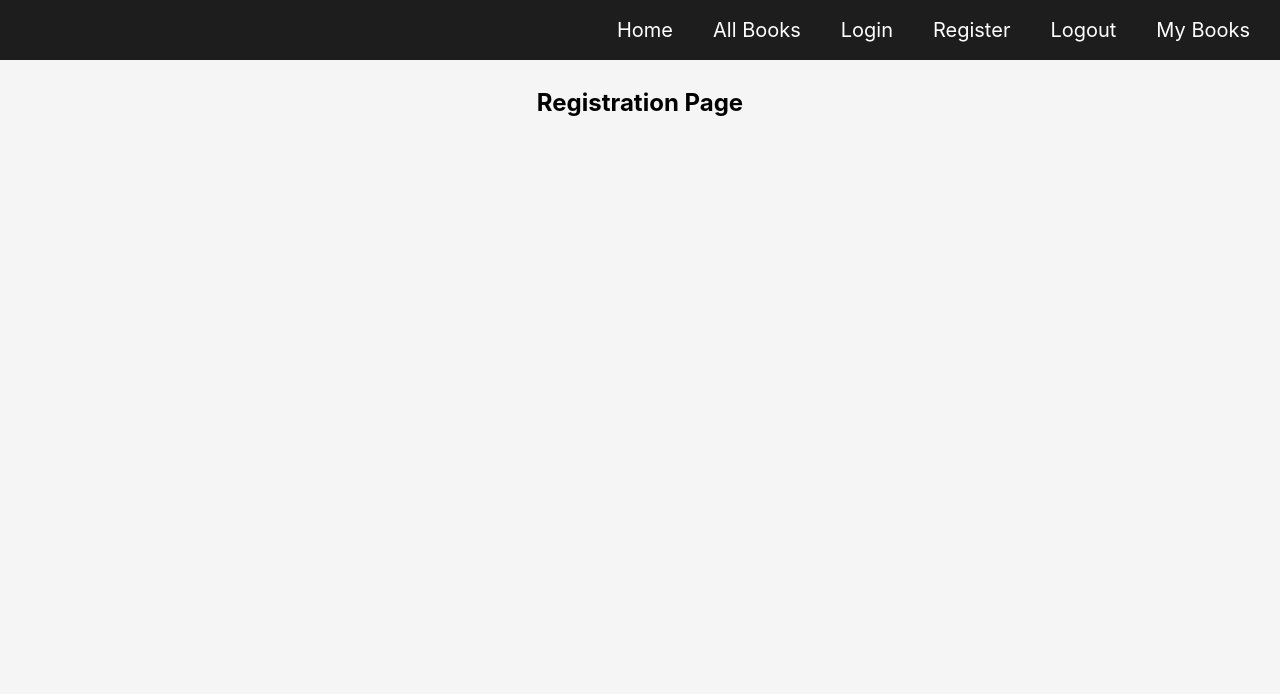
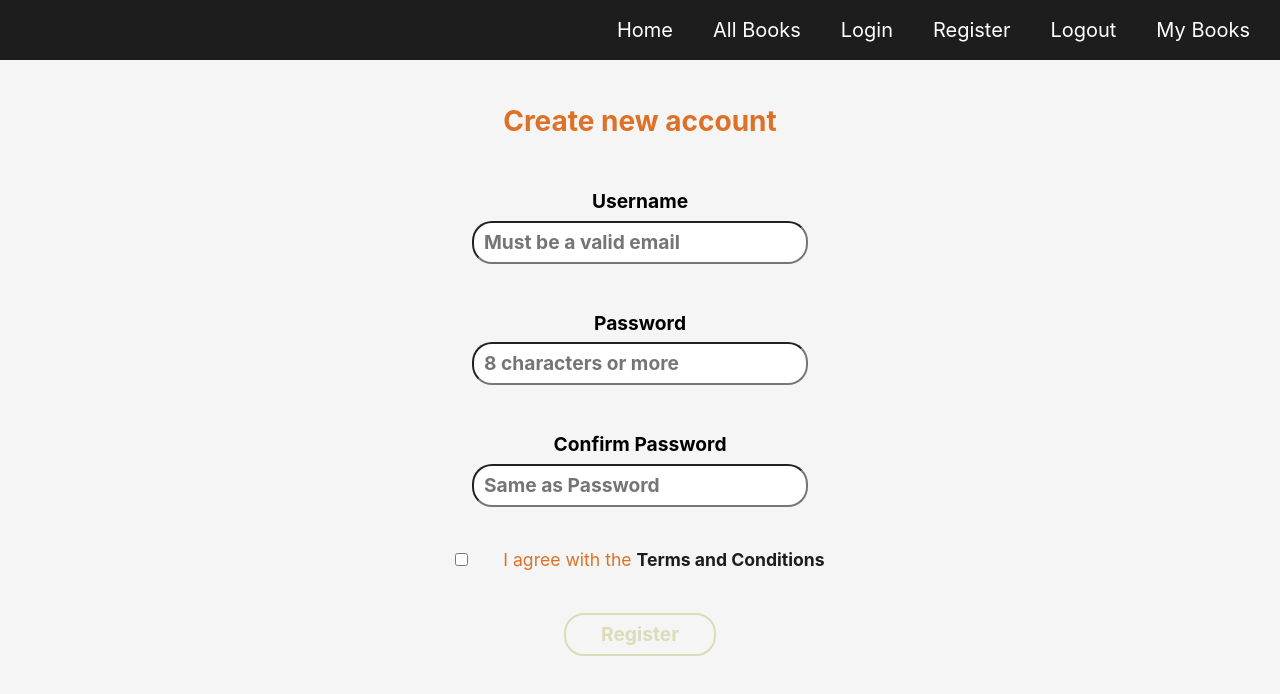
Before and after one commit to VladimirKolarov/SoftUni-Library-Project-React, a React (Create React App) app in the folder project/: page /register in a window 1280 px wide. Shown: the top 694 px of the page. Built offline with nearby package versions, Linux system fonts and the light colour scheme.

Commit message:
Register page

```diff
--- a/project/src/App.css
+++ b/project/src/App.css
@@ -1,19 +1,21 @@
-:root{
-  --white:#fff;
-  --beige:#dcdbba;
-  --light-orange:#ee8d40;
-  --dark-orange:#dd7128;
-  --black:#1d1d1d;
+:root {
+  --white: #fff;
+  --beige: #dcdbba;
+  --light-orange: #ee8d40;
+  --dark-orange: #dd7128;
+  --black: #1d1d1d;
   --light-beige: #f5f5f5;
+
+  background-color: var(--light-beige);
+
 }
-
 
 .App {
   text-align: center;
 }
 
-.App .Main{
-  height: calc(100vh - 3em) ;
-  background-color: var(--light-beige);
-  padding: 25px;
+.App .Main {
+  min-height: calc(100vh - 3em);
+  /* background-color: var(--light-beige); */
+  padding: 0;
 }
--- a/project/src/App.js
+++ b/project/src/App.js
@@ -6,6 +6,8 @@ import { Routes, Route } from "react-router-dom";
 import { Header } from './components/Header/Header';
 import { Books } from './components/Books/Books.js';
 import { Login } from './components/Login/Login.js'
+import { Register } from './components/Register/Register';
+
 
 
 function App() {
@@ -21,7 +23,7 @@ function App() {
                     <Route path="/allbooks" element={<Books />} />
                     <Route path="/login" element={<Login />} />
                     <Route path="/Logout" element={<h2> Logout</h2>} />
-                    <Route path="/register" element={<h2> Registration Page</h2>} />
+                    <Route path="/register" element={<Register/>} />
                     <Route path="/mybooks" element={<h2> My Books</h2>} />
                     <Route path="*" element={<h2> 404 Page Not Found</h2>} />
 
--- a/project/src/components/Login/Login.js
+++ b/project/src/components/Login/Login.js
@@ -1,12 +1,13 @@
+import "./Login.css"
+
 import { useState } from "react";
-import "./Login.css"
 
 export const Login = () => {
 
     const [user, setUser] = useState({});
 
     const changeHandler = (e) => {
-        setUser (oldState => ({...oldState, [e.target.name]: e.target.value}))
+        setUser(oldState => ({ ...oldState, [e.target.name]: e.target.value }))
     };
 
 
@@ -17,6 +18,7 @@ export const Login = () => {
     }
 
     return (
+        <div className="Login-container">
             <form onSubmit={submitHandler} className="Login">
 
                 <label htmlFor="username"> Username</label>
@@ -42,5 +44,6 @@ export const Login = () => {
                 <button>Login</button>
 
             </form>
+        </div>
     )
 }
--- /dev/null
+++ b/project/src/components/Register/Register.css
@@ -0,0 +1,88 @@
+.App .Main .Register-container {
+    /* position: absolute; */
+    max-width: 90%;
+    margin-right: auto;
+    margin-left: auto;
+    padding-top: 0px;
+
+}
+
+.App .Main .Register-container .Register {
+    max-width: 70%;
+    border-radius: 20px;
+    margin: auto;
+
+}
+
+.App .Main .Register-container .Register h2 {
+    padding-top: 40px;
+    font-size: 1.75em;
+    color: var(--dark-orange);
+}
+
+.App .Main .Register-container .Register label,
+.App .Main .Register input {
+    display: block;
+    margin: auto;
+    border-radius: 20px;
+    color: var(--balck);
+    font-size: 1.2em;
+    font-weight: 700;
+    padding: 5px 10px;
+    cursor: text;
+}
+
+.App .Main .Register-container .Register label {
+    margin-top: 40px;
+}
+
+.App .Main .Register-container .Register button {
+    background-color: transparent;
+    color: var(--dark-orange);
+    font-size: 1.2em;
+    font-weight: 700;
+    padding: 5px 35px;
+    margin: 40px 0;
+    border-radius: 20px;
+    border: 2px solid var(--light-orange);
+    cursor: pointer;
+}
+
+.App .Main .Register-container .Register button:enabled:hover {
+    background-color: var(--dark-orange);
+    color: var(--balck);
+    border-color: var(--black);
+}
+
+.App .Main .Register-container .Register button:disabled {
+    color: var(--beige);
+    border-color: var(--beige);
+    cursor: default;
+}
+
+.App .Main .Register-container .Register .Tac-check {
+    cursor: default;
+    margin-top: 40px;
+    color: var(--dark-orange);
+    font-size: 1.1em;
+}
+
+.App .Main .Register-container .Register .Tac-check input {
+    cursor: pointer;
+    display: inline;
+    margin-right: 35px;
+}
+
+.App .Main .Register-container .Register .Tac-check div {
+    display: inline;
+}
+
+.App .Main .Register-container .Register .Tac-check div span {
+    font-weight: 700;
+    cursor: pointer;
+    color: var(--black);
+}
+
+.App .Main .Register-container .Register .Tac-check div span:hover {
+    color: var(--dark-orange);
+}
--- /dev/null
+++ b/project/src/components/Register/Register.js
@@ -0,0 +1,92 @@
+import "./Register.css";
+
+import { useState } from "react";
+
+import { Tac } from "./Tac/Tac";
+import { isValidRegister } from "../../services/validator";
+
+export const Register = () => {
+
+    const [user, setUser] = useState({});
+    const [showTac, setShowTac] = useState(false);
+
+    const changeHandler = (e) => {
+        setUser(oldState => ({
+            ...oldState,
+            [e.target.name]: e.target.type === "checkbox" ? e.target.checked : e.target.value
+        }));
+    }
+
+    const tacClickHandler = () => {
+        setShowTac(oldState => !oldState);
+    }
+
+    const submitHandler = (e) => {
+        e.preventDefault();
+        console.log(user);
+
+        console.log("Username validator passed", isValidRegister.Username(user.username));
+        console.log("Password validator passed: ", isValidRegister.Password(user.password));
+        console.log("Confirm Password validator passed: ", isValidRegister.ConfirmPassword(user.password, user.confirmPassword));
+    }
+
+
+    return (
+
+        <div className="Register-container">
+
+            {showTac ? <Tac tacClickHandler={tacClickHandler} /> : undefined}
+
+            <form onSubmit={submitHandler} className="Register">
+
+
+                <h2>Create new account</h2>
+
+                <label htmlFor="username"> Username</label>
+                <input
+                    id="username"
+                    type="text"
+                    name="username"
+                    placeholder="Must be a valid email"
+                    onChange={changeHandler}
+                    value={user.username || ""}
+                />
+
+                <label htmlFor="password"> Password</label>
+                <input
+                    id="password"
+                    type="password"
+                    name="password"
+                    placeholder="8 characters or more"
+                    onChange={changeHandler}
+                    value={user.password || ""}
+                />
+
+                <label htmlFor="confirmPassword"> Confirm Password</label>
+                <input
+                    id="confirmPassword"
+                    type="password"
+                    name="confirmPassword"
+                    placeholder="Same as Password"
+                    onChange={changeHandler}
+                    value={user.confirmPassword || ""}
+                />
+
+                <div className="Tac-check">
+                    <input
+                        id="tac"
+                        type="checkbox"
+                        name="tac"
+                        onChange={changeHandler}
+                        value={user.tac || false}
+                    />
+                    <div >I agree with the <span onClick={tacClickHandler}>Terms and Conditions</span></div>
+                </div>
+
+                <button disabled = {!user.tac}>Register</button>
+
+            </form>
+
+        </div>
+    )
+}
--- /dev/null
+++ b/project/src/components/Register/Tac/Tac.css
@@ -0,0 +1,49 @@
+.App .Main .Tac-container {
+    position: absolute;
+    background-color: rgba(0, 0, 0, 0.3);
+    color: var(--light-orange);
+    min-height: 100%;
+    max-width: 100%;
+    margin-left: auto;
+    margin-right: auto;
+    left: 0;
+    right: 0;
+}
+
+.App .Main .Tac-container .Tac-article {
+    background-color: var(--light-orange);
+    color: var(--black);
+    width: 70%;
+    margin: 20px auto;
+    padding: 40px 90px;
+    border-radius: 40px;
+    border: 1px solid var(--black);
+}
+
+.App .Main .Tac-container .Tac-article h3 {
+    margin-top: 10px;
+}
+
+.App .Main .Tac-container .Tac-article p {
+    text-align: left;
+    margin-top: 5px;
+}
+
+.App .Main .Tac-container .Tac-article button {
+    margin-top: 40px;
+    padding: 5px 35px;
+    font-size: 1.2em;
+    font-weight: 700;
+    background-color: var(--dark-orange);
+    border-radius: 20px;
+    border: 2px solid var(--black);
+    cursor: pointer;
+}
+
+.App .Main .Tac-container .Tac-article button:hover {
+    background-color: var(--black);
+    color: var(--light-orange);
+    border-radius: 20px;
+    border: 2px solid var(--black);
+    cursor: pointer;
+}
--- /dev/null
+++ b/project/src/components/Register/Tac/Tac.js
@@ -0,0 +1,30 @@
+import "./Tac.css"
+
+export const Tac = ({ tacClickHandler }) => {
+    return (
+
+        <div className="Tac-container">
+            <article className="Tac-article">
+
+                <h2>Terms and Conditions</h2>
+
+                <div>
+                    <p>Last updated: 21.04.2021</p>
+                    <p>Please read these Terms and Conditions ("Terms", "Terms and Conditions") carefully before registering to this website ("Website", "Service") operated by The School library ("us", "we", or "our").</p>
+                    <p>Your access to and use of the Service is conditioned on your acceptance of and compliance with these Terms. These Terms apply to all visitors, users and others who access or use the Service.</p>
+                    <p>By accessing or using the Service you agree to be bound by these Terms. If you disagree with any part of the terms then you may not access the Service.</p>
+                    <p>If you wish to purchase any product or service made available through the Service ("Purchase"), you may be asked to supply certain information relevant to your Purchase. The Purchases section is for businesses that sell online (physical or digital). For the full disclosure section, create your own Terms and Conditions.</p>
+                    <h3>Subscriptions</h3>
+                    <p>Some parts of the Service are billed on a subscription basis ("Subscription(s)"). You will be notified in advance before any billing. <br />The Subscriptions section is for SaaS businesses. For the full disclosure section, create your own Terms and Conditions.</p>
+                    <h3>Content</h3> <p>Our Service allows you to post, link, store, share and otherwise make available certain information, text, graphics, videos, or other material ("Content").The Content section is for businesses that allow users to create, edit, share, make content on their websites or apps. For the full disclosure section, create your own Terms and Conditions.</p>
+                    <h3>Links To Other Web Sites</h3> <p>Our Service may contain links to third-party web sites or services that are not owned or controlled by My Company (change this).<br />My Company (change this) has no control over, and assumes no responsibility for, the content, privacy policies, or practices of any third party web sites or services. You further acknowledge and agree that My Company (change this) shall not be responsible or liable, directly or indirectly, for any damage or loss caused or alleged to be caused by or in connection with use of or reliance on any such content, goods or services available on or through any such web sites or services.</p>
+                    <h3>Changes</h3><p>We reserve the right, at our sole discretion, to modify or replace these Terms at any time. If a revision is material we will try to provide at least 30 (change this) days' notice prior to any new terms taking effect. What constitutes a material change will be determined at our sole discretion.</p>
+                    <h3>Contact Us</h3><p>If you have any questions about these Terms, please contact us.</p>
+                </div>
+
+                <button onClick={tacClickHandler}>Close</button>
+
+            </article>
+        </div>
+    )
+}
--- /dev/null
+++ b/project/src/services/validator.js
@@ -0,0 +1,15 @@
+const emailRegEx = /[a-zA-Z0-9.\-_]+@[a-zA-Z0-9\-_]+.\w+/
+
+
+const passwordRegEx = /^(?=.*[a-z])(?=.*[A-Z])(?=.*\d)(?=.*[-+_!@#$%^&*.,?]).+$/
+
+
+export const isValidRegister = {
+
+    Username: (name) => emailRegEx.test(name),
+
+    Password: (password) => passwordRegEx.test(password) && password.length >= 8,
+
+    ConfirmPassword: (password, confirmPassword) => password === confirmPassword,
+
+}
```
Also changed, not shown: project/src/components/Login/Login.css (+13 -6 lines), project/src/services/requester.js (line endings or trailing spaces). Lines whose indentation alone changed are shown as unchanged.
